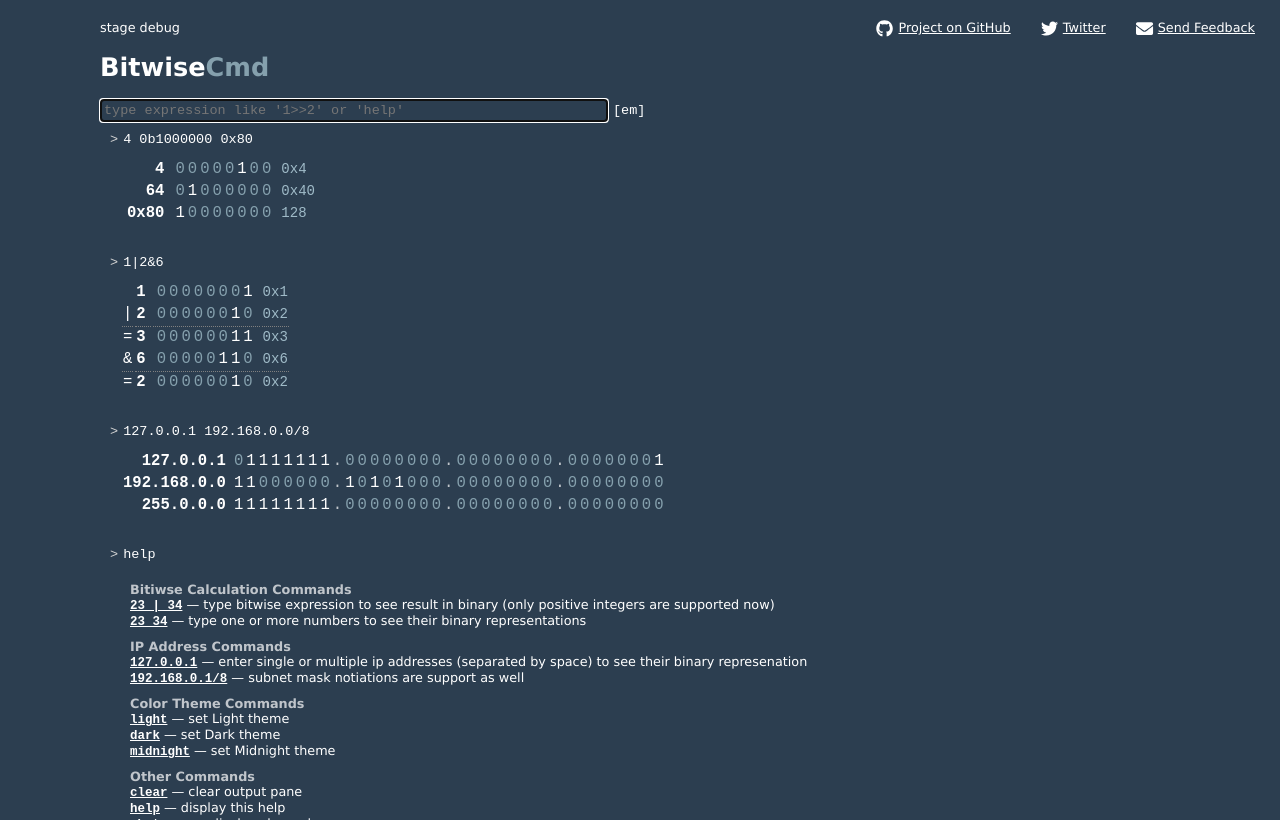
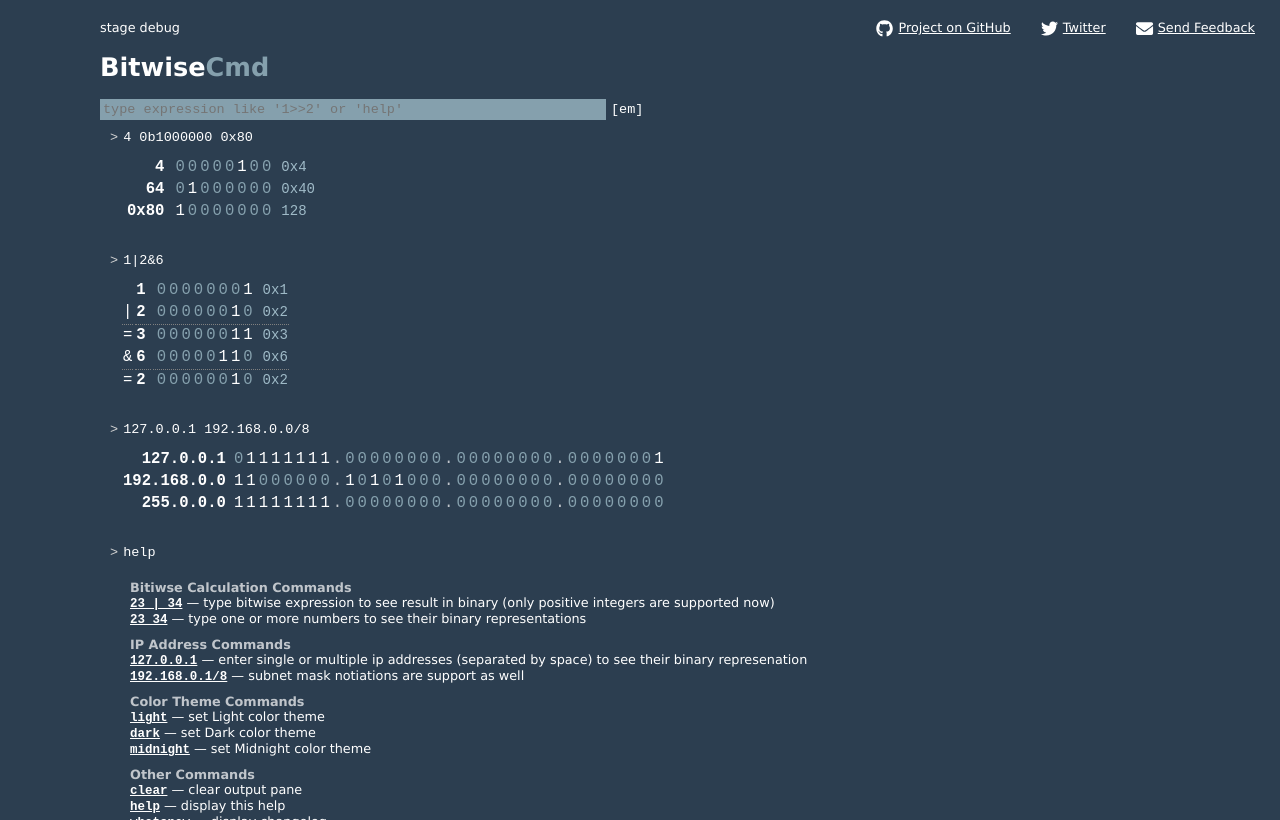
Before and after one commit to BorysLevytskyi/BitwiseCmd, a React (Create React App) app: page / in a window 1280 px wide. Built offline with nearby package versions, Linux system fonts and the light colour scheme.

Commit message:
Improve look of the input

```diff
--- a/src/index.css
+++ b/src/index.css
@@ -7,7 +7,7 @@ code { font-size: 1.2em; font-weight: bold; }
 .header-cmd { color: #c5c5c5 }
 
 .mono { font-family: monospace; font-size: 1.3em }
-.expressionInput { width: 500px; padding: 3px; border: solid 1px lightgray; }
+.expressionInput { width: 500px; padding: 3px; border: none; outline: none; }
 
 .result { margin: 10px 10px 30px; }
 .result .input { margin-bottom: 10px; }
@@ -52,6 +52,7 @@ code { font-size: 1.2em; font-weight: bold; }
 .light .one { color: black; }
 .light .zero { color: #888; }
 .light .indicator { color: #ddd; }
+.light .expressionInput { background: #ddd;}
 .light .on { color: #121212; }
 .light .prefix { color: #888}
 .light .other { color: #bbb }
@@ -63,7 +64,7 @@ code { font-size: 1.2em; font-weight: bold; }
 /* Dark */
 .dark { background: #121212; color: white;}
 .dark .expression { color: white;}
-.dark .expressionInput { background: #121212; color: white; }
+.dark .expressionInput { color: white; background: #555; }
 .dark a, .dark a:visited { color: white; }
 .dark .indicator { color: #555; }
 .dark .on { color: white; }
@@ -81,7 +82,7 @@ code { font-size: 1.2em; font-weight: bold; }
 .midnight .header-cmd { color: #85a0ad }
 .midnight { background: #2c3e50; color: white }
 .midnight .expression { color: white;}
-.midnight .expressionInput { background: #2c3e50; color: white; border-color: #85a0ad }
+.midnight .expressionInput { background: #85a0ad; color: white;}
 .midnight a, .dark a:visited { color: white; }
 .midnight .indicator { color: #85a0ad; }
 .midnight .on { color: white; }
--- a/src/shell/components/HelpResultView.tsx
+++ b/src/shell/components/HelpResultView.tsx
@@ -24,9 +24,9 @@ function HelpResultView() {
                                 <div className="section">
                                     <strong className="section-title  soft">Color Theme Commands</strong>
                                 <ul>
-                                    <li><code><CommandLink text="light" /></code> — set Light theme</li>
-                                    <li><code><CommandLink text="dark" /></code> — set Dark theme</li>
-                                    <li><code><CommandLink text="midnight" /></code> — set Midnight theme</li>
+                                    <li><code><CommandLink text="light" /></code> — set Light color theme</li>
+                                    <li><code><CommandLink text="dark" /></code> — set Dark color theme</li>
+                                    <li><code><CommandLink text="midnight" /></code> — set Midnight color theme</li>
                                 </ul>
                                 </div>
                                 <div className="section">
```
